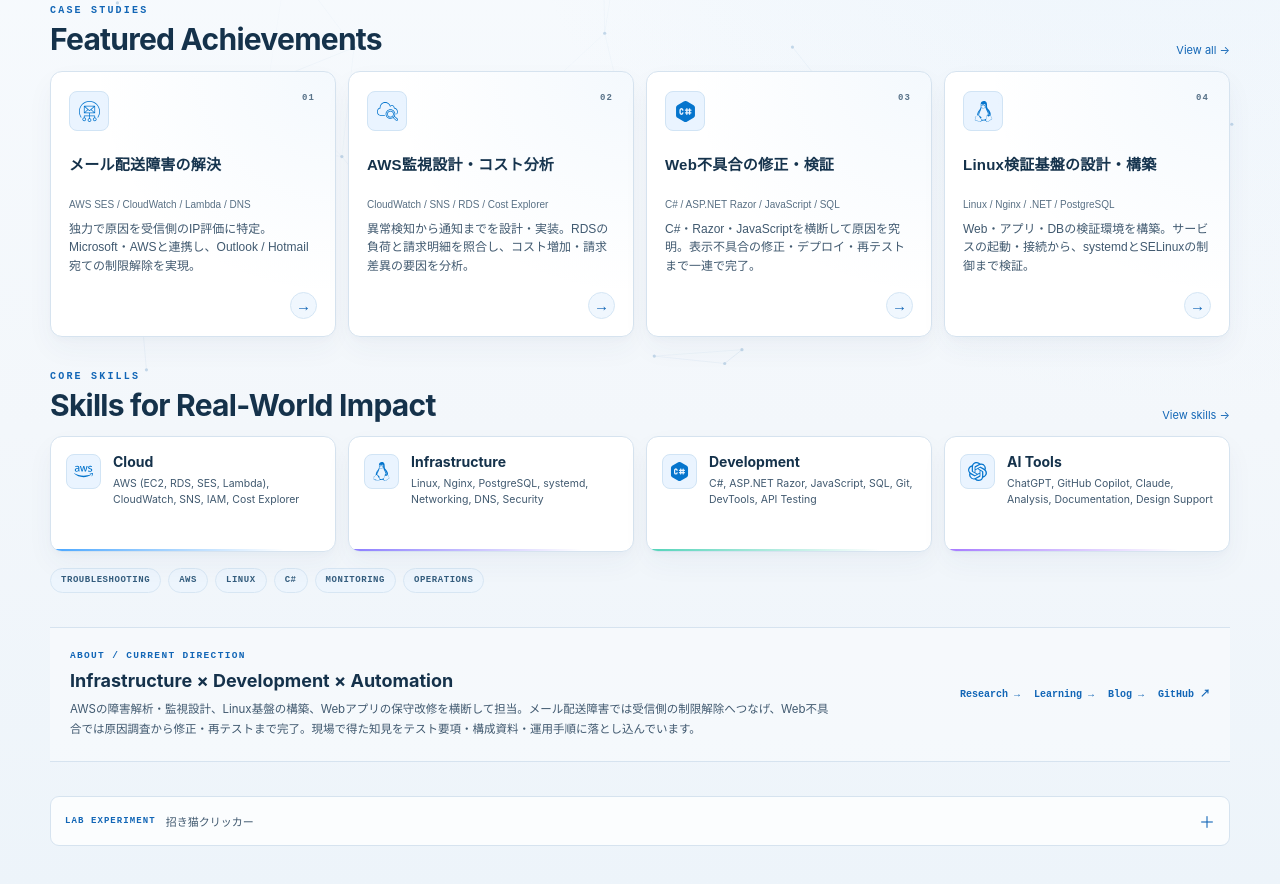
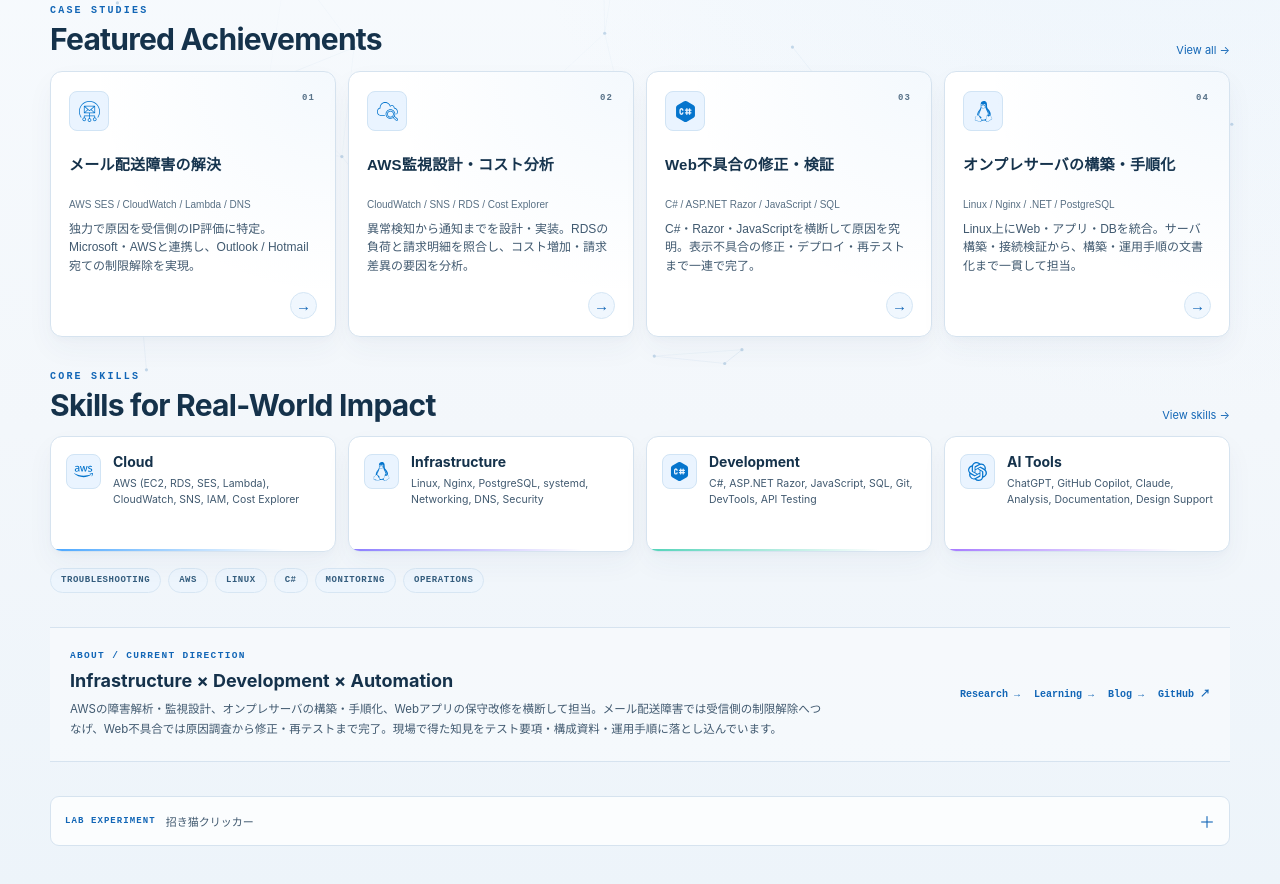
Before and after one commit to hitoshinakamura0098-spec/hitoshinakamura0098-spec.github.io, a plain HTML site: page index.html in a window 1280 px wide. Shown: the part 420-1304 px from the top of the page. Drawn offline with Linux system fonts and the light colour scheme.

Commit message:
Highlight on-prem server construction and procedural documentation

```diff
--- a/index.html
+++ b/index.html
@@ -80,9 +80,9 @@
             <span class="feature-card-body"><span class="feature-index">03</span><h3>Web不具合の修正・検証</h3><p class="feature-stack">C# / ASP.NET Razor / JavaScript / SQL</p><p class="feature-summary">C#・Razor・JavaScriptを横断して原因を究明。表示不具合の修正・デプロイ・再テストまで一連で完了。</p></span>
             <span class="feature-arrow">→</span>
           </button>
-          <button class="feature-card" type="button" data-title="Linux検証基盤の設計・構築" data-cat="Linux / Nginx / .NET / PostgreSQL / systemd / SELinux" data-detail="Linux上にNginx・.NET・PostgreSQLを組み合わせ、Web・アプリ・DBの検証環境を設計・構築。systemdによるサービス管理、SELinuxのアクセス制御を含め、起動・接続を検証した。通信経路・サービス設定・ログを横断して問題を切り分け、構成と作業手順まで整備。基盤づくりから検証、運用に向けた手順化までを担っている。">
+          <button class="feature-card" type="button" data-title="オンプレサーバの構築・手順化" data-cat="Linux / Nginx / .NET / PostgreSQL / systemd / SELinux" data-detail="Linux上にNginx・.NET・PostgreSQLを組み合わせ、Web・アプリ・DBを統合したオンプレサーバの検証環境を設計・構築。systemdによるサービス管理、SELinuxのアクセス制御を含め、起動・接続を検証した。通信経路・サービス設定・ログを横断して問題を切り分け、設計・構築から手順化まで一貫して担当。構築・検証・運用の手順を文書化し、再構築や引き継ぎに使える形へ整備を進めている。">
             <span class="feature-icon"><img src="icons/linux.svg" alt="" /></span>
-            <span class="feature-card-body"><span class="feature-index">04</span><h3>Linux検証基盤の設計・構築</h3><p class="feature-stack">Linux / Nginx / .NET / PostgreSQL</p><p class="feature-summary">Web・アプリ・DBの検証環境を構築。サービスの起動・接続から、systemdとSELinuxの制御まで検証。</p></span>
+            <span class="feature-card-body"><span class="feature-index">04</span><h3>オンプレサーバの構築・手順化</h3><p class="feature-stack">Linux / Nginx / .NET / PostgreSQL</p><p class="feature-summary">Linux上にWeb・アプリ・DBを統合。サーバ構築・接続検証から、構築・運用手順の文書化まで一貫して担当。</p></span>
             <span class="feature-arrow">→</span>
           </button>
         </div>
@@ -121,7 +121,7 @@
           <div>
             <p class="showcase-card-label">ABOUT / CURRENT DIRECTION</p>
             <h2>Infrastructure × Development × Automation</h2>
-            <p>AWSの障害解析・監視設計、Linux基盤の構築、Webアプリの保守改修を横断して担当。メール配送障害では受信側の制限解除へつなげ、Web不具合では原因調査から修正・再テストまで完了。現場で得た知見をテスト要項・構成資料・運用手順に落とし込んでいます。</p>
+            <p>AWSの障害解析・監視設計、オンプレサーバの構築・手順化、Webアプリの保守改修を横断して担当。メール配送障害では受信側の制限解除へつなげ、Web不具合では原因調査から修正・再テストまで完了。現場で得た知見をテスト要項・構成資料・運用手順に落とし込んでいます。</p>
           </div>
           <div class="about-links"><a href="research.html">Research →</a><a href="learning.html">Learning →</a><a href="blog.html">Blog →</a><a href="https://github.com/hitoshinakamura0098-spec" target="_blank" rel="noopener noreferrer">GitHub ↗</a></div>
         </div>
```
Also changed, not shown: achievements.html (+3 -3 lines).
